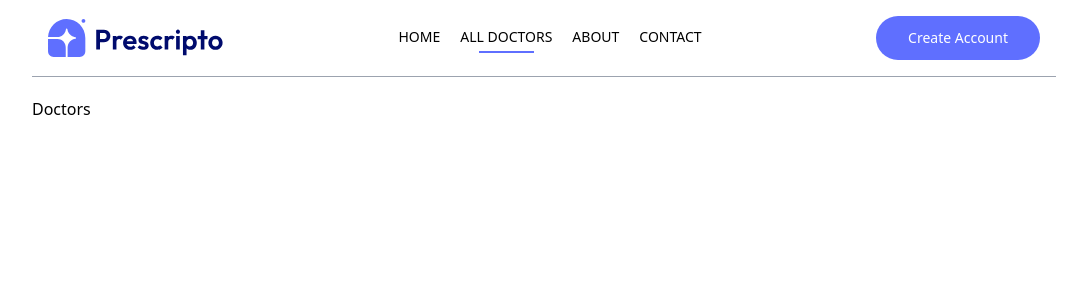
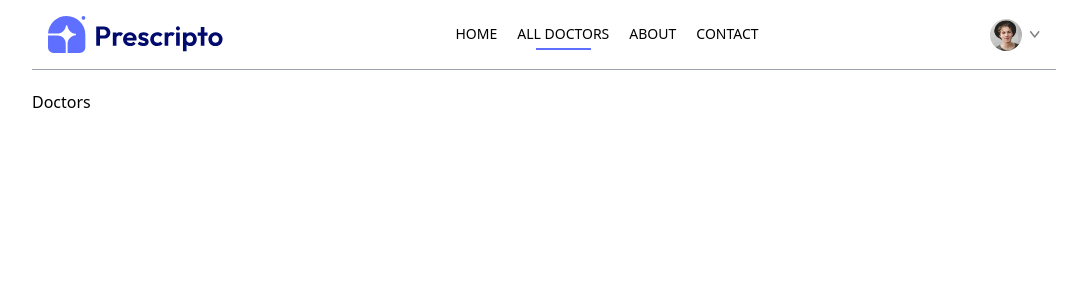
Before and after one commit to itz-prashant/prescripto, a React (Vite) app in the folder frontend/: page /doctors/Dermatologist in a window 1280 px wide. Shown: the top 300 px of the page, without its empty margins (96-1183 px from the left). Built offline with nearby package versions, Linux system fonts and the light colour scheme.

Commit message:
Navbar completed

```diff
--- a/frontend/src/components/Navbar.jsx
+++ b/frontend/src/components/Navbar.jsx
@@ -1,10 +1,13 @@
-import React from 'react'
+import React, { useState } from 'react'
 import {assets} from '../assets/assets'
 import { NavLink, useNavigate } from 'react-router-dom'
 
 const Navbar = () => {
 
     const navigate = useNavigate()
+
+    const [showMenu, setShowMenu] = useState(false)
+    const [token, setToken] = useState(true)
 
   return (
     <div className='flex items-center justify-between text-sm p-4 mb-5 border-b border-b-gray-400'>
@@ -28,7 +31,22 @@ const Navbar = () => {
             </NavLink>
         </ul>
         <div className='flex items-center gap-4'>
-            <button onClick={()=> navigate('/login')} className='bg-primary text-white px-8 py-3 rounded-full font-light hidden md:block'>Create Account</button>
+            {
+                token ?
+                <div className='flex items-center gap-2 cursor-pointer group relative'>
+                    <img className='w-8 rounded-full' src={assets.profile_pic} alt="profile-pic" />
+                    <img className='w-2.5' src={assets.dropdown_icon} alt="dropdown-icon" />
+                    <div className='absolute top-0 pt-14 text-base font-medium text-gray-600 z-20 group-hover:block hidden'>
+                        <div className='min-w-48 bg-stone-100 rounded flex flex-col gap-4 p-4'>
+                            <p onClick={()=> navigate('my-profile')} className='hover:text-black cursor-pointer'>My Profile</p>
+                            <p onClick={()=> navigate('my-appointment')} className='hover:text-black cursor-pointer'>My Appointment</p>
+                            <p onClick={()=> setToken(false)} className='hover:text-black cursor-pointer'>Logout</p>
+                        </div>
+                    </div>
+                </div>
+                : <button onClick={()=> navigate('/login')} className='bg-primary text-white px-8 py-3 rounded-full font-light hidden md:block'>Create Account</button>
+
+            }
         </div>
     </div>
   )
```
